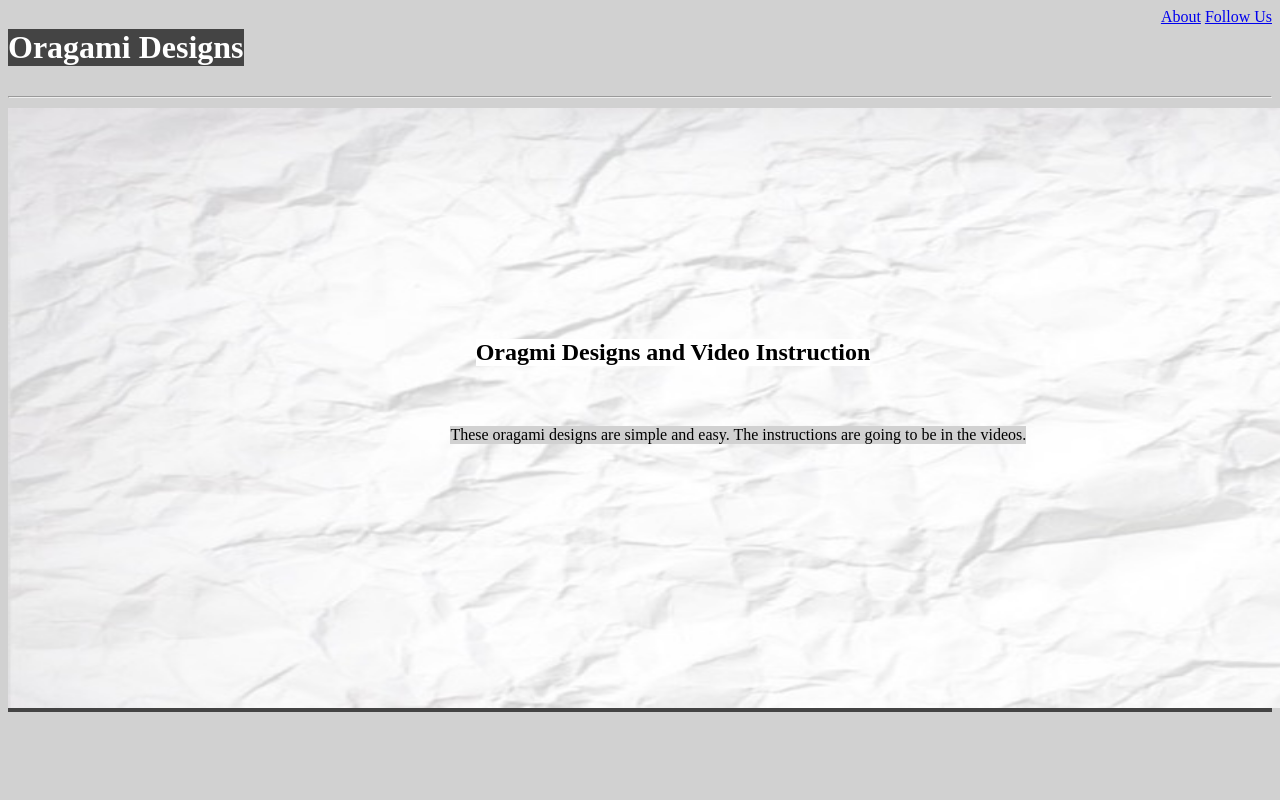
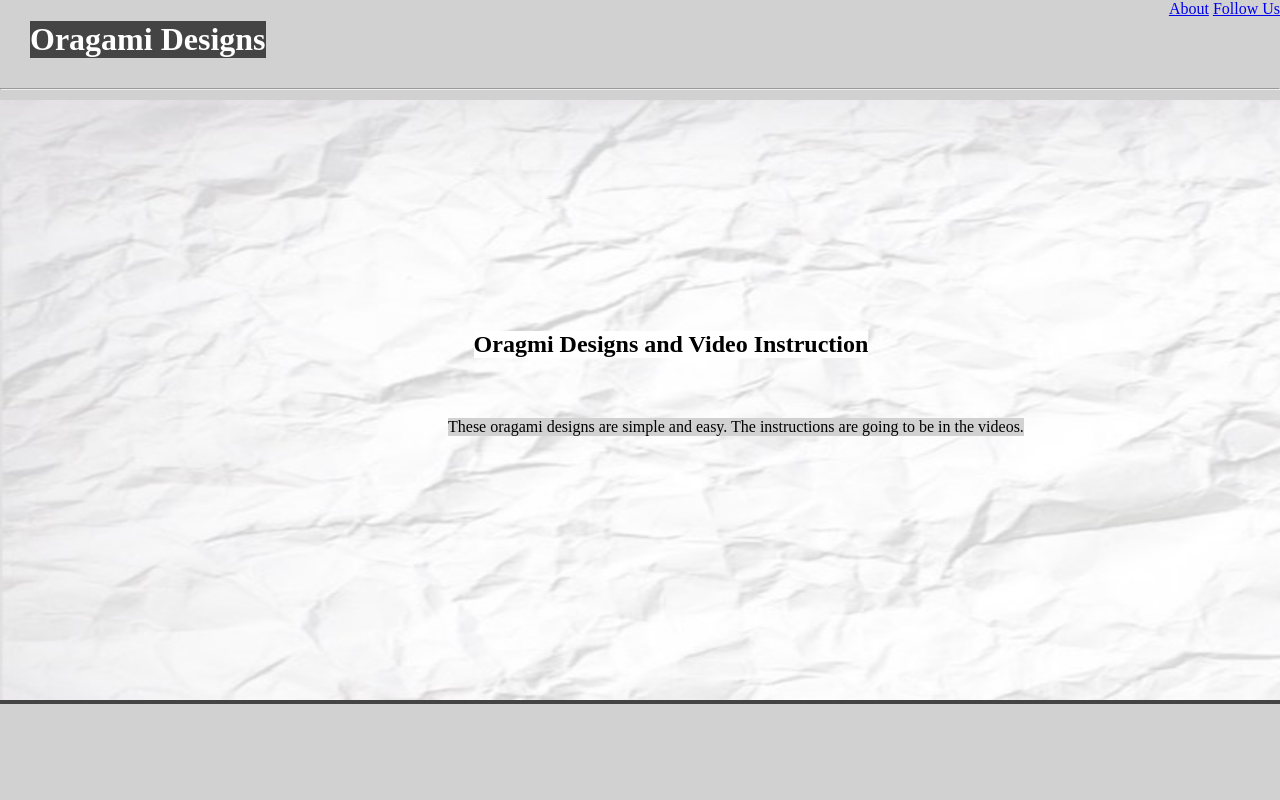
Before and after one commit to Vesekaf/Oragami3, a plain HTML site: page index.html in a window 1280 px wide. Shown: the top 800 px of the page. Drawn offline with Linux system fonts and the light colour scheme.

Commit message:
Add files via upload

```diff
--- a/style.css
+++ b/style.css
@@ -3,10 +3,16 @@
 h1{
     color: white;
     background-color: #444444;
+    margin-left: 30px;
 }
 *{
     background-color: #d1d1d1;
 
+
+}
+body{
+
+    margin: 0px;
 
 }
 hr{
```
